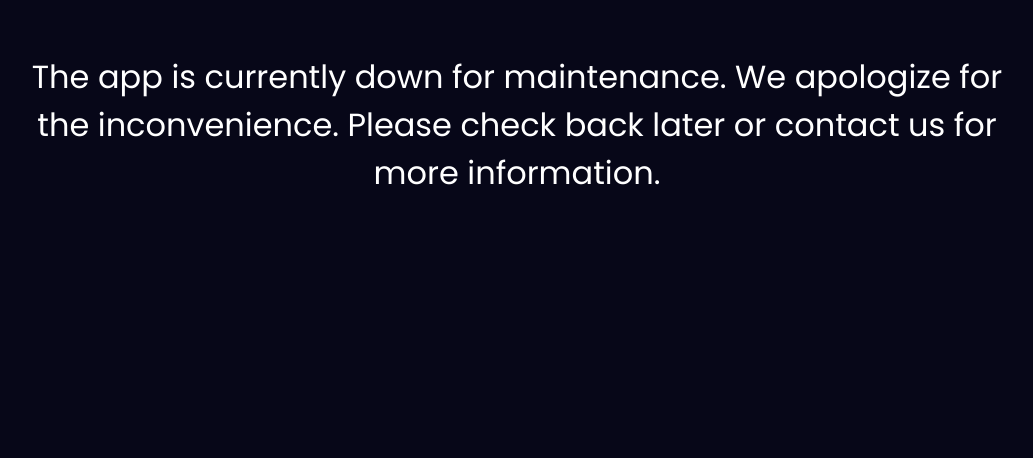
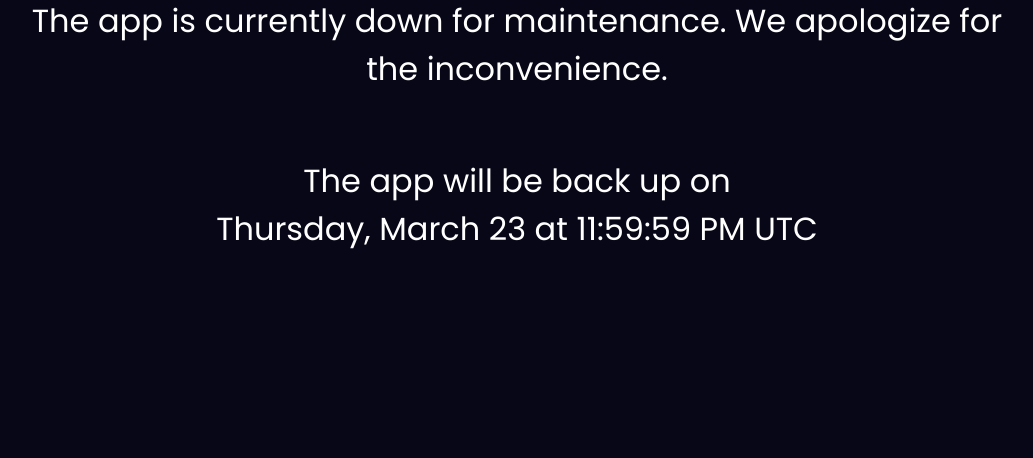
Before and after one commit to CarmineOptions/fe-not-available, a plain HTML site: page public/index.html in a window 1280 px wide. Shown: the part 342-800 px from the top of the page, without its empty margins (123-1156 px from the left). Drawn offline with Linux system fonts and the light colour scheme.

Commit message:
feat: add up time

```diff
--- a/public/index.html
+++ b/public/index.html
@@ -23,11 +23,12 @@
           <h1>Carmine Options AMM</h1>
           <p>
             The app is currently down for maintenance. We apologize for the
-            inconvenience. Please check back later or contact us for more
-            information.
+            inconvenience.
           </p>
+          <p id="time" style="display: none"></p>
         </div>
       </section>
     </main>
+    <script src="main.js"></script>
   </body>
 </html>
--- /dev/null
+++ b/public/main.js
@@ -0,0 +1,23 @@
+(() => {
+    const timestamp = 1679615999000;
+    const now = new Date().getTime();
+
+    if (now > timestamp) {
+        // if we're past the up time, do not show the up time
+        return;
+    }
+
+    const timeElem = document.getElementById("time");
+    const date = new Intl.DateTimeFormat("default", {
+        hour: "numeric",
+        minute: "numeric",
+        second: "numeric",
+        weekday: "long",
+        month: "long",
+        day: "numeric",
+        timeZoneName: "short",
+      }).format(timestamp);
+    const msg = `The app will be back up on\n${date}`;
+    timeElem.innerText = msg;
+    timeElem.style.display = "";
+})()
```
